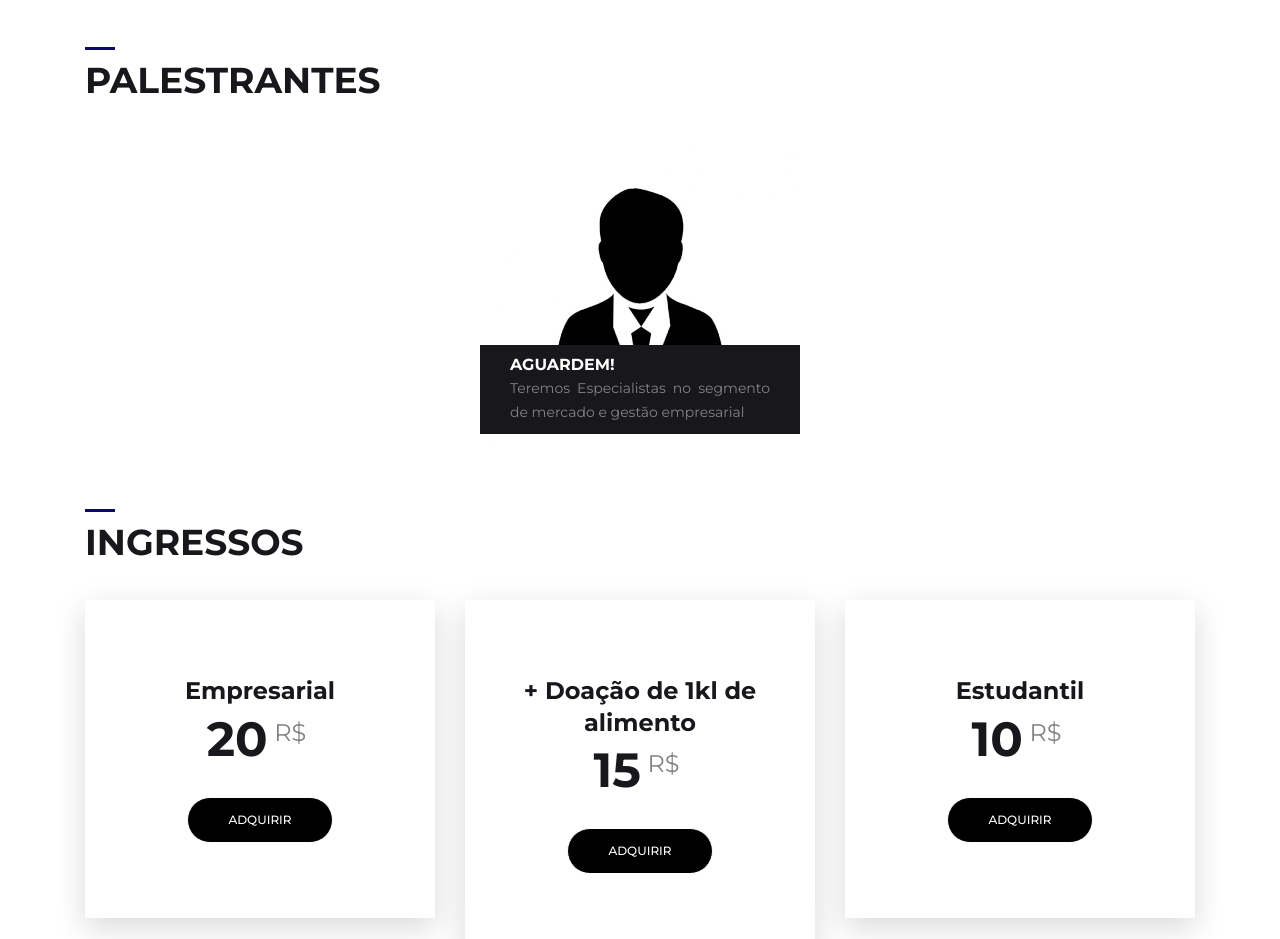
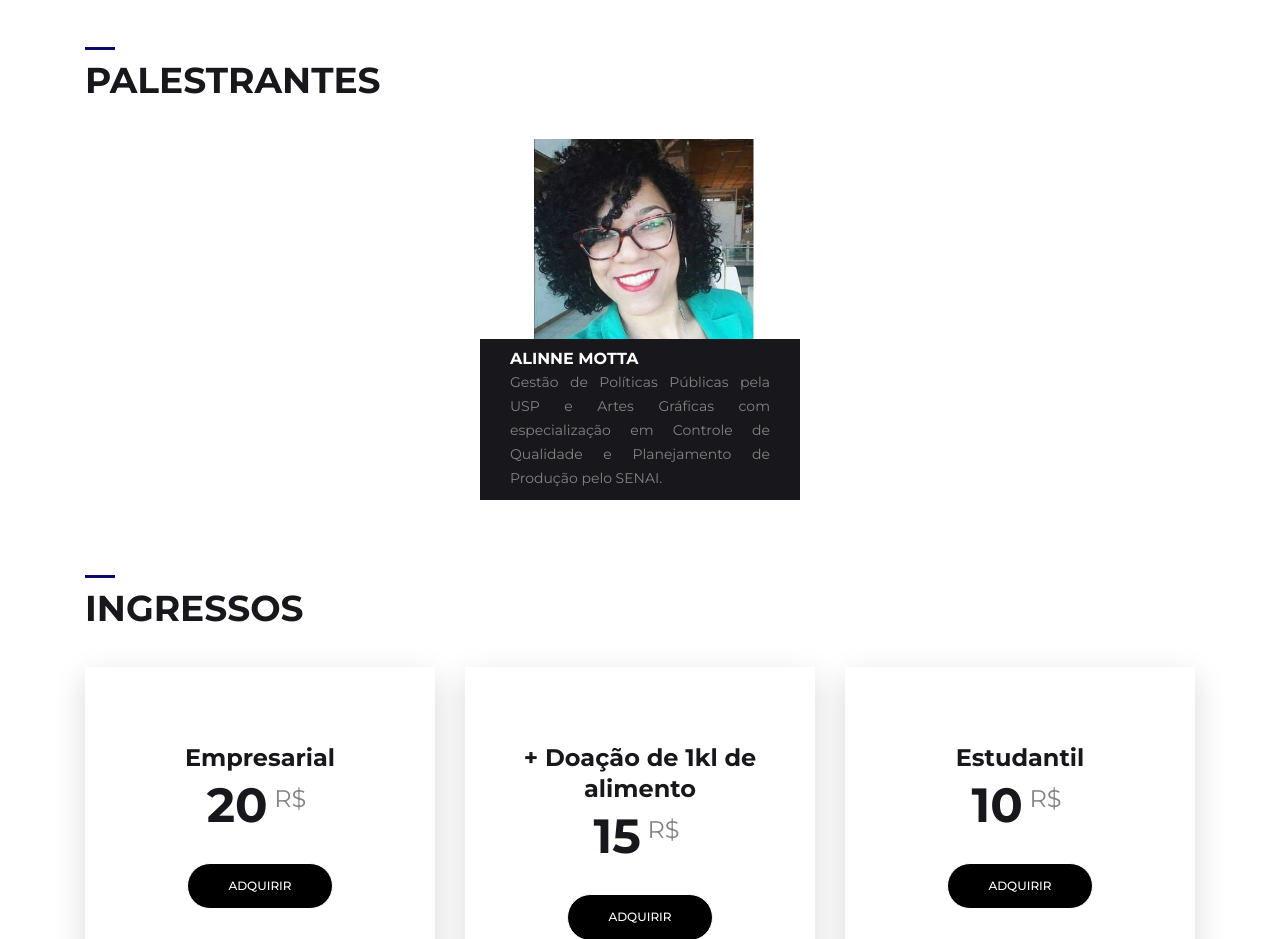
Before and after one commit to RNunes13/experience13, a plain HTML site: page index.html in a window 1280 px wide. Shown: the part 2180-3119 px from the top of the page. Drawn offline with Linux system fonts and the light colour scheme; files whose address does not match are found by name.

Commit message:
Adicionado imagem Aline

```diff
--- a/index.html
+++ b/index.html
@@ -274,10 +274,11 @@
             <div class="col-sm-6 col-md-4 col-xl-3">
                 <div class="speaker_box">
                     <div class="speaker_img">
-                        <img src="assets/img/speakers/ricardo_teixeira.jpg" alt="Ricardo Teixeira">
+                        <img src="assets/img/speakers/alinne-motta.PNG" alt="Alinne Motta">
                         <div class="info_box">
-                            <h5 class="name">AGUARDEM!</h5>
-                            <p class="text-justify">Teremos Especialistas no segmento de mercado e gestão empresarial</p>
+                            <h5 class="name">ALINNE MOTTA</h5>
+                            <p class="text-justify">Gestão de Políticas Públicas pela USP
+                                e Artes Gráficas com especialização em Controle de Qualidade e Planejamento de Produção pelo SENAI.</p>
                         </div>
                     </div>
                 </div>
```
Also changed, not shown: assets/img/speakers/alinne-motta.png (added).
